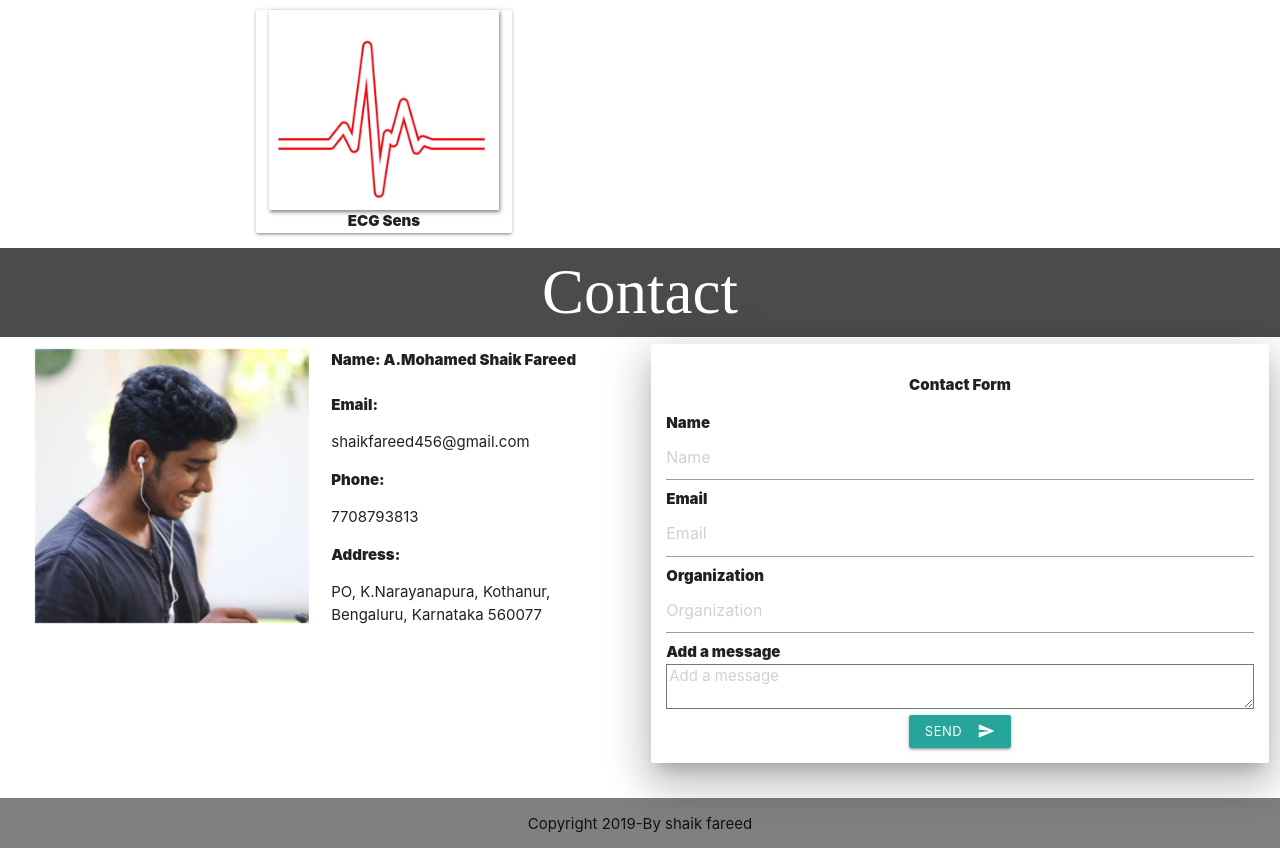
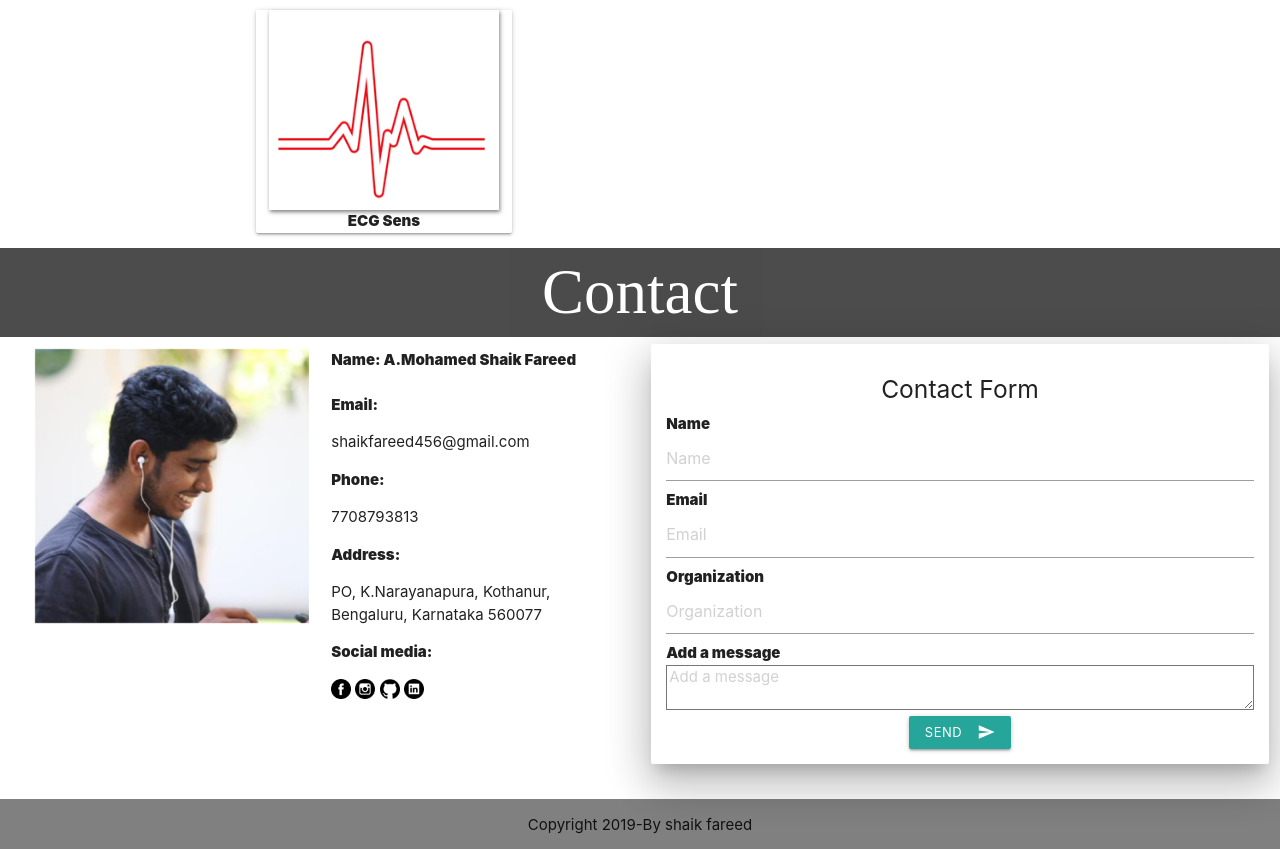
Before and after one commit to fareedmsf/MSF-OFFICIAL, a plain HTML site: page index.html in a window 1280 px wide. Shown: the part 1561-2410 px from the top of the page. Drawn offline with nearby package versions, Linux system fonts and the light colour scheme.

Commit message:
social media links added

```diff
--- a/index.html
+++ b/index.html
@@ -99,7 +99,13 @@
             <b>Name: A.Mohamed Shaik Fareed</b> <br><br>
             <b>Email: <p style="font-weight: normal"> shaikfareed456@gmail.com</p></b>
             <b>Phone:<p style="font-weight: normal"> 7708793813</p></b>
-            <b>Address: <p style="font-weight: normal">PO, K.Narayanapura, Kothanur, Bengaluru, Karnataka 560077</p></b> <br><br>
+            <b>Address: <p style="font-weight: normal">PO, K.Narayanapura, Kothanur, Bengaluru, Karnataka 560077</p></b>
+            <b>Social media: <p style="font-weight: normal">
+             <img class="center" src="img/fb.png" alt="" style="width:20px;cursor: pointer;" onclick="social1()">
+             <img class="center" src="img/insta.png" alt="" style="width:20px;cursor: pointer;" onclick="social2()">
+              <img class="center" src="img/github.png" alt="" style="width:20px;cursor: pointer;" onclick="social3()">
+               <img class="center" src="img/linkedin.png" alt="" style="width:20px;cursor: pointer;" onclick="social4()">
+            </p></b> <br><br>
         </div>
      </div>
     </div>
@@ -113,7 +119,7 @@
         <div class="card z-depth-5 contact" style="">
 
             <div class="center-align">
-                <p>Contact Form</p>
+                <h5>Contact Form</h5>
             </div>
             <div>
                 <b>Name</b>
--- a/js/msf.js
+++ b/js/msf.js
@@ -97,4 +97,23 @@ function openmodel3(){
                     height: 500,
                     modal: true,
   });
+
+
 }
+
+function social1(){
+  // window.location.replace("https://www.facebook.com/shaik.fareed.9");
+  window.open('https://www.facebook.com/shaik.fareed.9', 'facebook');
+}
+function social2(){
+  // window.location.replace("https://www.instagram.com/m_s_f__f_a_r_e_e_d/");
+  window.open('https://www.instagram.com/m_s_f__f_a_r_e_e_d/', 'insta');
+}
+function social3(){
+  // window.location.replace("https://github.com/fareedmsf/");
+  window.open('https://github.com/fareedmsf/', 'github');
+}
+function social4(){
+  // window.location.replace("https://www.linkedin.com/in/shaik-fareed-028418118/");
+  window.open('https://www.linkedin.com/in/shaik-fareed-028418118/', 'linkedin');
+}
```
Also changed, not shown: img/fb.png (added), img/github.png (added), img/insta.png (added), img/linkedin.png (added).
